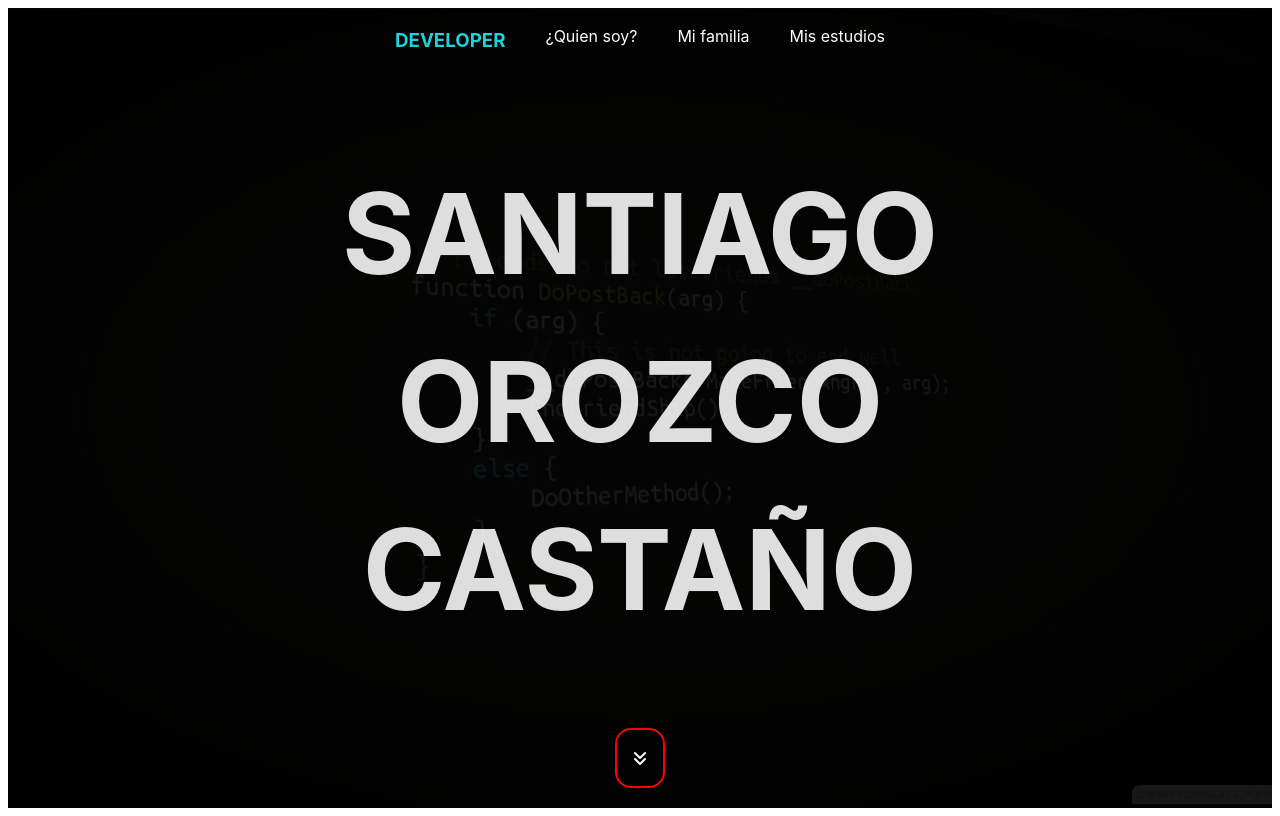
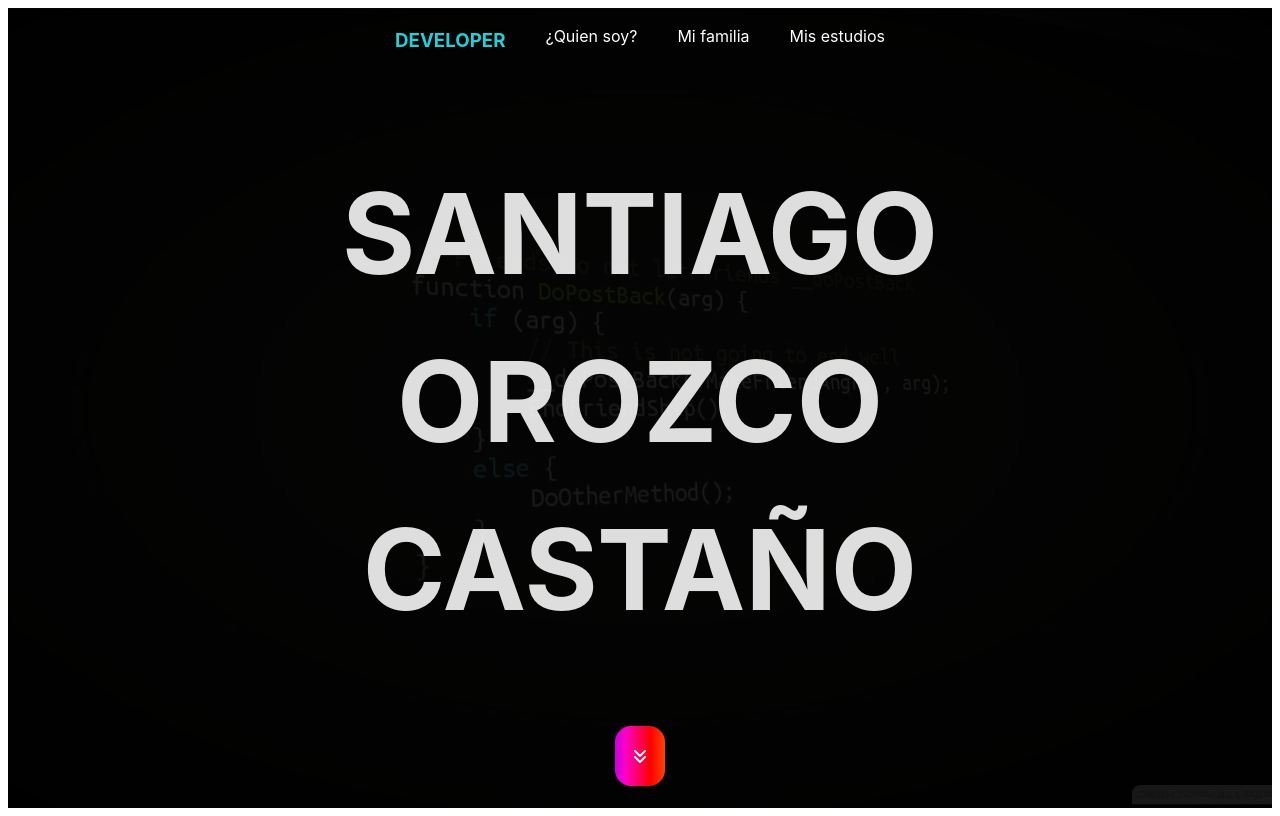
Before and after one commit to santiagoorozco005/SantiagoOrozcoCasta-o, a React (Vite) app: page / in a window 1280 px wide. Built offline with nearby package versions, Linux system fonts and the light colour scheme.

Commit message:
add animation botton

```diff
--- a/src/componets/Layouts/Header.css
+++ b/src/componets/Layouts/Header.css
@@ -41,8 +41,57 @@ header > .about-me{
     font-size: 1.5rem;
 }
 
-header > .botton{
+header .botton {
+    position: relative;
     padding: 1rem;
-    border: 2px solid red;
     border-radius: 1rem;
-}
+    text-decoration: none;
+    display: inline-block;
+    background: transparent;
+    z-index: 1;
+  }
+
+  /* Creamos el efecto del borde usando un pseudo-elemento */
+  header .botton::before {
+    content: '';
+    position: absolute;
+    top: -2px;
+    left: -2px;
+    right: -2px;
+    bottom: -2px;
+    z-index: -1;
+    border-radius: 1rem;
+    background: linear-gradient(
+      90deg,
+      #ff0000,
+      #ff7300,
+      #fffb00,
+      #48ff00,
+      #00ffd5,
+      #002bff,
+      #7a00ff,
+      #ff00c8,
+      #ff0000
+    );
+    background-size: 400%;
+    animation: borderAnimation 20s linear infinite;
+  }
+
+  @keyframes borderAnimation {
+    0% {
+      background-position: 0%;
+    }
+    100% {
+      background-position: 400%;
+    }
+  }
+
+  /* Opcional: Agregar efecto hover */
+  header .botton:hover::before {
+    animation: borderAnimation 3s linear infinite;
+  }
+
+  /* Para que el ícono tenga buen contraste */
+  header .botton i {
+    color: #fff; /* o el color que prefieras */
+  }
```
